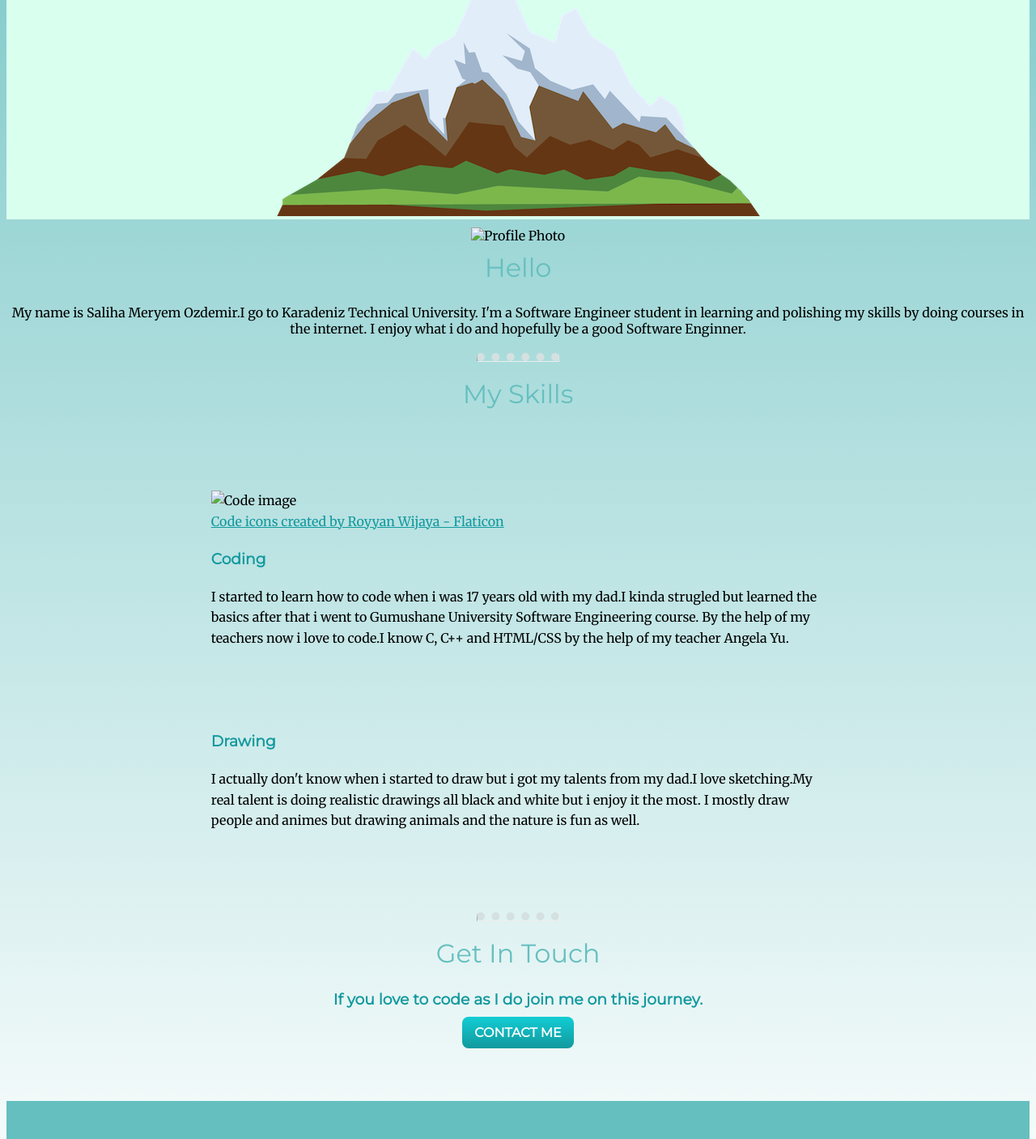
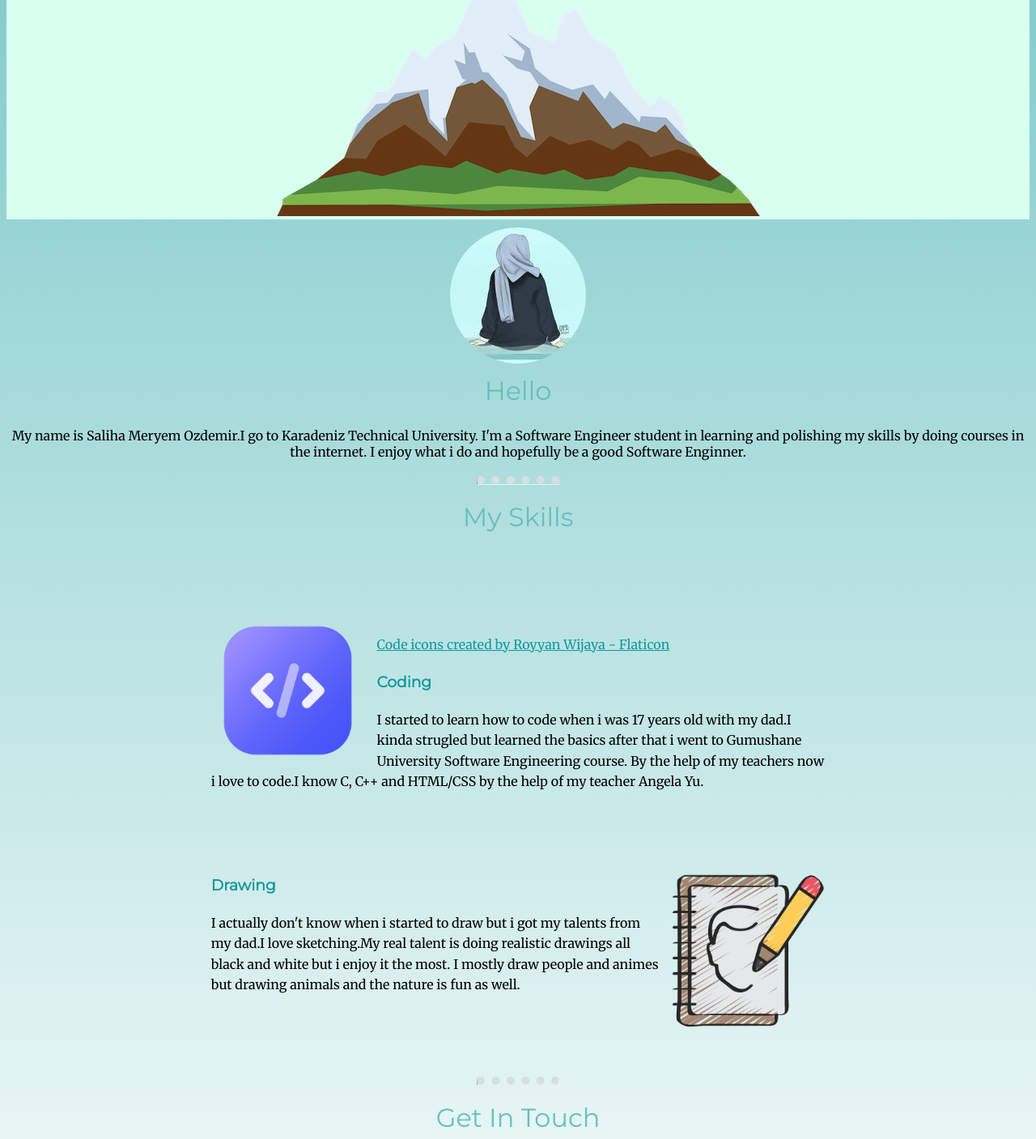
Before and after one commit to Meryem220/My-Personel-Website, a plain HTML site: page index.html in a window 1280 px wide. Shown: the part 438-1845 px from the top of the page at 81% size. Drawn offline with Linux system fonts and the light colour scheme.

Commit message:
Changing image pathway

```diff
--- a/index.html
+++ b/index.html
@@ -22,7 +22,7 @@
     </div>
     <div class="middle-container">
         <div class="profile">
-            <img class="profile-photo" src="/CSS - My Site/CSS - My Site Images/images-modified.png" alt="Profile Photo">
+            <img class="profile-photo" src="/CSS - My Site Images/images-modified.png" alt="Profile Photo">
             <h2>Hello</h2>
             <p>My name is Saliha Meryem Ozdemir.I go to Karadeniz Technical University. I'm a Software Engineer student in learning and polishing my skills by doing courses in the internet. I enjoy what i do and hopefully be a good Software Enginner.</p>
         </div>
@@ -30,7 +30,7 @@
         <div class="skills">
             <h2>My Skills</h2>
             <div class="skill-row">
-                <img class="code-img" src="/CSS - My Site/CSS - My Site Images/code.png" alt="Code image">
+                <img class="code-img" src="/CSS - My Site Images/code.png" alt="Code image">
                 <br>
                 <a class="flaticon-link" href="https://www.flaticon.com/free-icons/code" title="code icons">Code icons created by Royyan Wijaya - Flaticon</a>
                 <h3>Coding</h3>
@@ -38,7 +38,7 @@
                 </p>
             </div>
             <div class="skill-row" class="drawing" >
-                <img class="drawing-img" src="/CSS - My Site/CSS - My Site Images/drawingIcon.png" alt="">
+                <img class="drawing-img" src="/CSS - My Site Images/drawingIcon.png" alt="">
                 <h3>Drawing</h3>
                 <p class="drawing-skill" >I actually don't know when i started to draw but i got my talents from my dad.I love sketching.My real talent is doing realistic drawings all black and white but i enjoy it the most. I mostly draw people and animes but drawing animals and the nature is fun as well.</p>
             </div>
```
